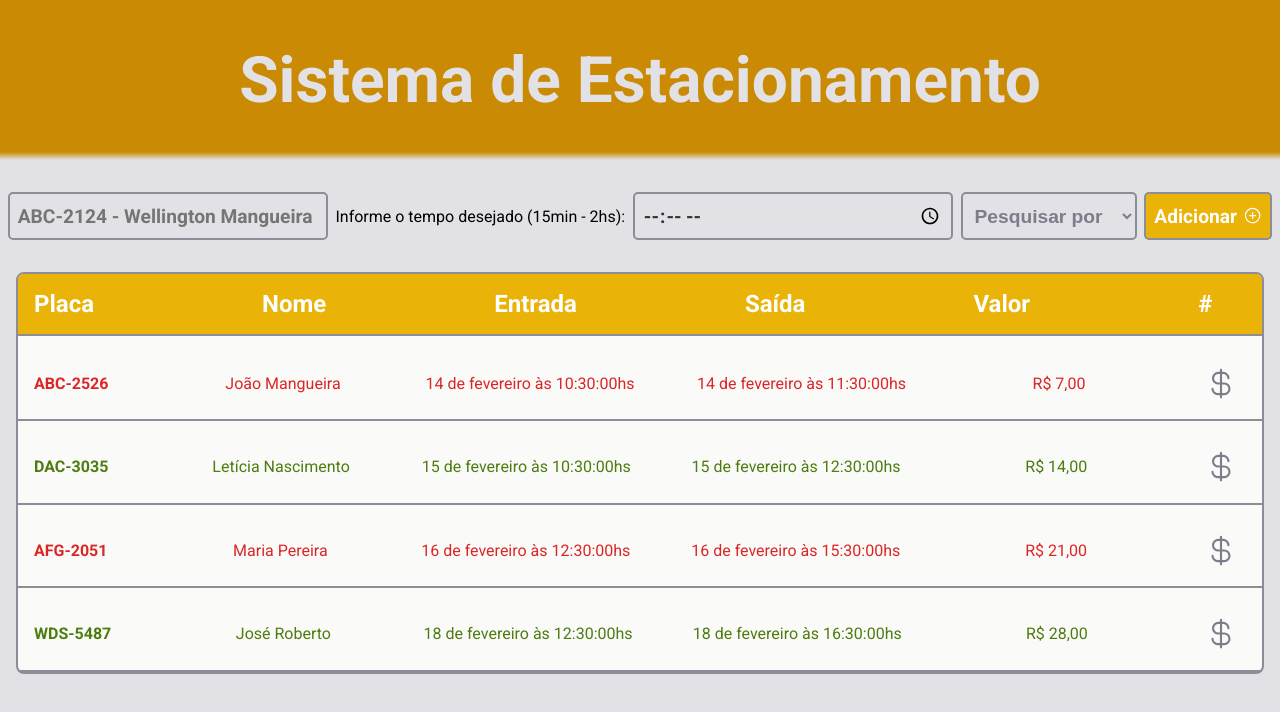
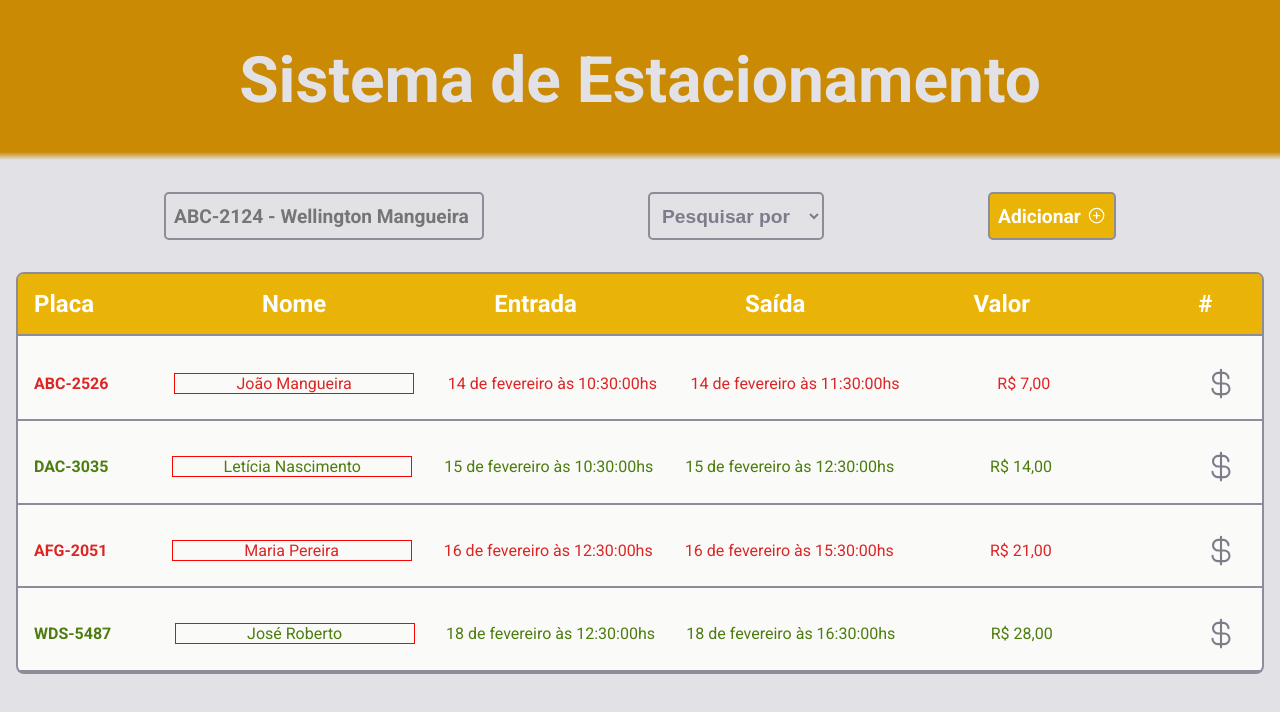
Before and after one commit to leticea/parking-system-react, a React (Vite) app: page / in a window 1280 px wide. Shown: the top 712 px of the page. Built offline with nearby package versions, Linux system fonts and the light colour scheme.

Commit message:
editando largura dos nomes

```diff
--- a/src/components/HomeContainer.module.css
+++ b/src/components/HomeContainer.module.css
@@ -117,15 +117,15 @@ button:hover {
 }
 
 .infoContainer p {
-  width: 10rem;
+  width: 15rem;
   display: flex;
   justify-content: center;
   margin-left: 2rem;
-  //border: 1px solid red;
+  border: 1px solid red;
 }
 
 .infoContainer span {
-  margin-right: 3rem;
+  margin-right: 7rem;
 
   //border: 1px solid red;
 }
--- a/src/components/HomeContainer.tsx
+++ b/src/components/HomeContainer.tsx
@@ -134,6 +134,7 @@ export function HomeContainer() {
 
   useEffect(() => {
     setVehicles(vehiclesDB);
+    setErrorMessage(errorMessage)
   }, [newVehicle == ""]);
 
   return (
@@ -142,14 +143,12 @@ export function HomeContainer() {
         <input
           type="text"
           placeholder="ABC-2124 - Wellington Mangueira"
-          name={errorMessage}
+          name="newVehicle"
           value={newVehicle}
           onChange={updateNewVehicleValue}
           required
           className={styles.errorMessage}
         />
-        Informe o tempo desejado (15min - 2hs):
-        <input type="time" min={5} max={120} name="hours" id="hours" />
         <select>
           <option value="search">Pesquisar por</option>
           <option value="plate">Placa</option>
```
